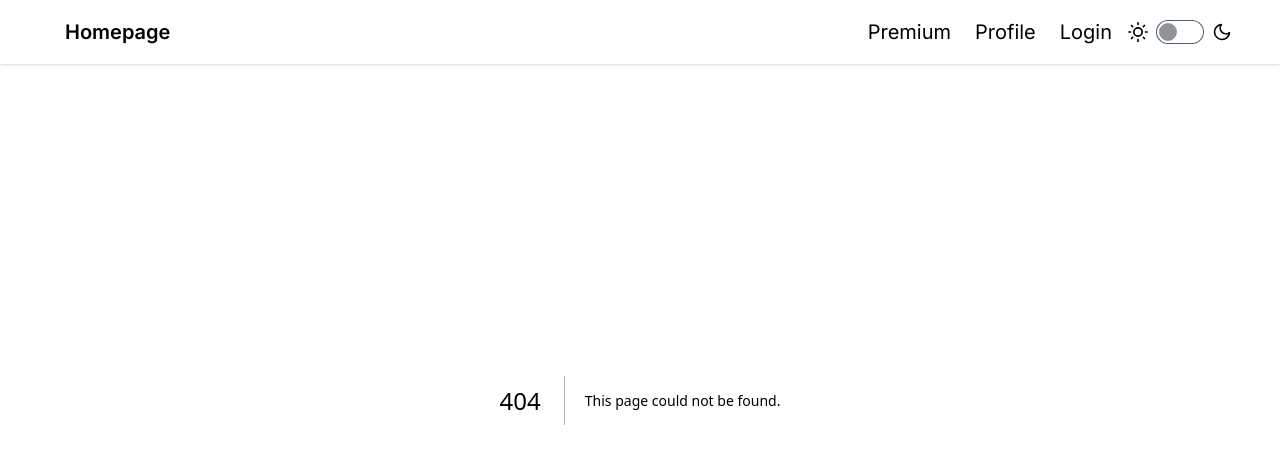
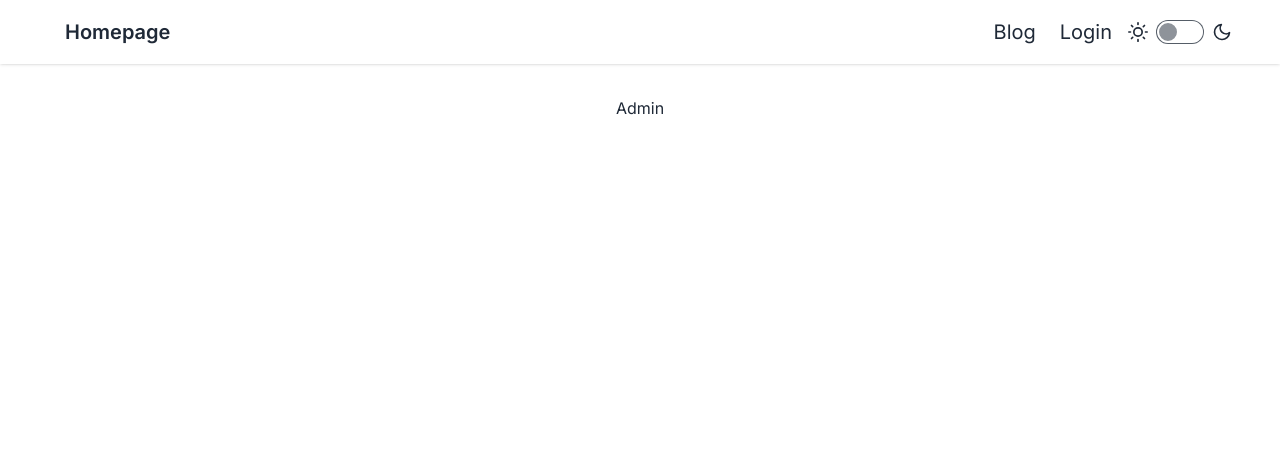
Before and after one commit to ajarek/next-14-ep-32-blog, a Next.js app: page /admin in a window 1280 px wide. Before the commit this address had no page. Shown: the top 464 px of the page. Built offline with nearby package versions, Linux system fonts and the light colour scheme.

Commit message:
correct Navbar

```diff
--- a/app/premium/page.tsx
+++ b/app/admin/page.tsx
@@ -1,11 +1,11 @@
 import React from 'react'
 
-const Premium = () => {
+const Admin = () => {
   return (
     <div className='flex min-h-screen flex-col items-center justify-between px-12 py-24 '>
-      Premium
+      Admin
     </div>
   )
 }
 
-export default Premium
+export default Admin
--- /dev/null
+++ b/app/blog/[slug]/page.tsx
@@ -0,0 +1,9 @@
+import React from 'react'
+
+const Blog = () => {
+  return (
+    <div className='flex min-h-screen flex-col items-center justify-between px-12 py-24 '>Blog</div>
+  )
+}
+
+export default Blog
--- /dev/null
+++ b/app/error.tsx
@@ -0,0 +1,10 @@
+'use client'
+import React from 'react'
+
+const Error = () => {
+  return (
+    <div>Error</div>
+  )
+}
+
+export default Error
--- /dev/null
+++ b/app/loading.tsx
@@ -0,0 +1,11 @@
+import {Loader2} from 'lucide-react';
+
+const Loading = () => {
+  return (
+    <div className='  min-h-[calc(100vh-80px)]  flex flex-col items-center justify-center '>
+     <span className="loading loading-spinner loading-lg"></span>
+    </div>
+  )
+}
+
+export default Loading
--- /dev/null
+++ b/app/not-found.tsx
@@ -0,0 +1,20 @@
+import Link from 'next/link'
+
+export default function NotFound() {
+  return (
+    <main className='  min-h-[calc(100vh-80px)]  flex flex-col items-center justify-center '>
+      <h2 className='text-3xl'>There was a problem.</h2>
+      <p>We could not find the page you were looking for.</p>
+      <p>
+        Go back to the{' '}
+        <Link
+          className='underline text-green-700 text-xl'
+          href='/'
+        >
+          Home
+        </Link>
+        .
+      </p>
+    </main>
+  )
+}
--- a/app/profile/page.tsx
+++ /dev/null
@@ -1,11 +0,0 @@
-import React from 'react'
-
-const Profile = () => {
-  return (
-    <div className='flex min-h-screen flex-col items-center justify-between px-12 py-24 '>
-      Profile
-    </div>
-  )
-}
-
-export default Profile
--- a/components/Navbar.tsx
+++ b/components/Navbar.tsx
@@ -3,10 +3,12 @@
 import Link from 'next/link'
 import React, { useState, useEffect } from 'react'
 import ToggleTheme from './ToggleTheme'
-
+import { usePathname } from "next/navigation";
 
 const Navbar = () => {
-
+  const pathName = usePathname();
+ const session = false;
+  const isAdmin = false;
 
   return (
     <div className='max-w-[1440px] mx-auto fixed navbar bg-base-100 shadow px-12 max-sm:px-4 z-10'>
@@ -38,28 +40,38 @@ const Navbar = () => {
           >
 
             <Link
-            className='hover:underline transition-all '
-            href='/premium'
+             className={pathName==="/blog" ? "underline transition-all" : "transition-all"}
+            href='/blog'
           >
-            Premium
+           Blog
           </Link>
+          {session && isAdmin && (
+
           <Link
-            className='hover:underline transition-all '
-            href='/profile'
+          className={pathName==="/admin"?"underline transition-all":"transition-all"}
+            href='/admin'
           >
-            Profile
+            Admin
           </Link>
-          <Link
-            className='hover:underline transition-all '
+          )}
+         { session ? (
+
+           <button className='btn btn-ghost btn-sm w-fit text-xl font-normal'>Logout</button>
+          ): (
+            <Link
+            className={pathName==="/login"?"underline transition-all":"transition-all"}
             href='/login'
           >
             Login
           </Link>
+          )
+        }
+
           </ul>
         </div>
         <Link
           href={'/'}
-          className='flex items-center'
+          className={pathName==='/'?'underline flex items-center transition-all':'flex items-center transition-all'}
         >
 
           <button className='btn btn-ghost text-xl'>Homepage</button>
@@ -69,24 +81,34 @@ const Navbar = () => {
       <div className='navbar-end'>
         <ul className='flex items-center gap-6 max-sm:hidden text-xl '>
 
+
+        <Link
+            className={pathName==="/blog"?"underline transition-all":"transition-all"}
+            href='/blog'
+          >
+           Blog
+          </Link>
+          {session && isAdmin && (
+
           <Link
-            className='hover:underline transition-all '
-            href='/premium'
+          className={pathName==="/admin"?"underline transition-all":"transition-all"}
+            href='/admin'
           >
-            Premium
+            Admin
           </Link>
-          <Link
-            className='hover:underline transition-all '
-            href='/profile'
-          >
-            Profile
-          </Link>
-          <Link
-            className='hover:underline transition-all '
+          )}
+         { session ? (
+
+           <button className='btn btn-ghost btn-sm w-fit text-xl font-normal'>Logout</button>
+          ): (
+            <Link
+            className={pathName==="/login"?"underline transition-all":"transition-all"}
             href='/login'
           >
             Login
           </Link>
+          )
+        }
 
         </ul>
       </div>
```
